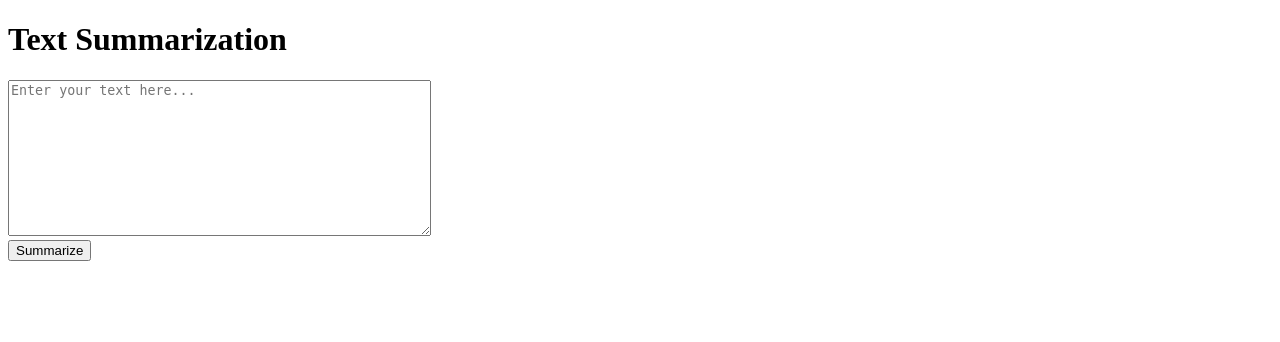
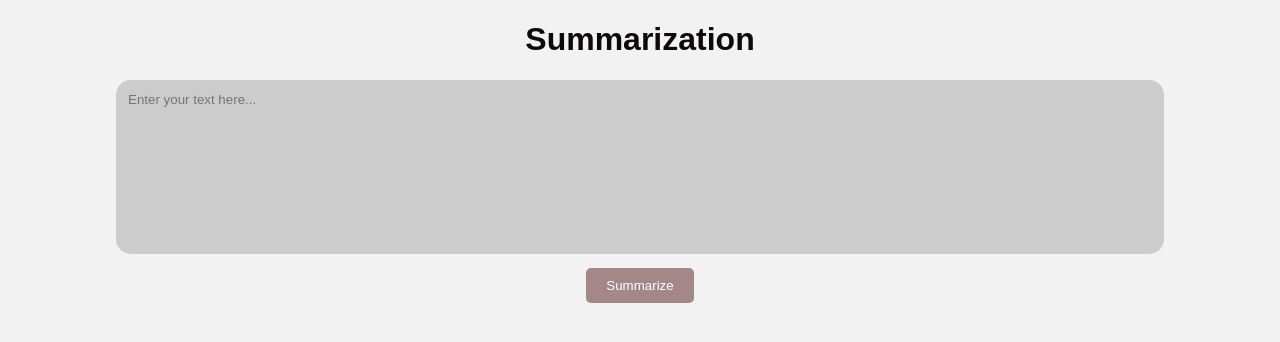
Before and after one commit to EmirKosekul/text_summarization_with_flask, a Flask app: page / in a window 1280 px wide. Shown: the top 342 px of the page. Run offline with Flask 3, Linux system fonts and the light colour scheme.

Commit message:
css changes

```diff
--- a/app.py
+++ b/app.py
@@ -11,8 +11,10 @@ def home():
     if request.method == 'POST':
         input_text = request.form['input_text']
         summary = summarizer(input_text, max_length=1000, min_length=30, do_sample=False)[0]['summary_text']
-        return render_template('index.html', input_text=input_text, summary=summary)
-    return render_template('index.html')
+        return render_template('summarize.html', input_text=input_text, summary=summary)
+    return render_template('summarize.html')
 
 if __name__ == '__main__':
     app.run(debug=True)
+
+# Space is a deep mystery that triggers humanity's endless curiosity and desire for exploration. The infinite void filled with stars, dazzling galaxies, and intriguing planets presents a landscape that challenges human imagination. Space exploration, aided by technological advancements, is offering increasingly more discoveries and insights. While clues to the existence of extraterrestrial life are being sought, space travel is expanding the boundaries of humanity. Black holes, interstellar dust clouds, and exoplanetary atmospheres found within the depths of space are among the topics that excite and intrigue scientists. Space provides an infinite realm for both science and human imagination to explore the limitless potential.
--- /dev/null
+++ b/static/style.css
@@ -0,0 +1,54 @@
+body {
+    font-family: Arial, sans-serif;
+    margin: 0;
+    padding: 0;
+    background-color: #f2f2f2;
+}
+
+h1 {
+    text-align: center;
+    color: #0c0a0a;
+}
+
+form {
+    text-align: center;
+    margin-top: 20px;
+}
+
+textarea {
+    width: 80%;
+    padding: 10px;
+    margin-bottom: 10px;
+    border: 2px solid #ccc;
+    border-radius: 15px;
+    resize: none;
+    font-family: Arial, sans-serif;
+    background-color: #ccc;
+}
+
+input[type="submit"] {
+    padding: 10px 20px;
+    background-color: #a48888;
+    color: white;
+    border: black;
+    border-radius: 5px;
+    cursor: pointer;
+}
+
+input[type="submit"]:hover {
+    background-color: #45a049;
+}
+
+h2 {
+    color: #333;
+}
+
+p {
+    line-height: 1.6;
+    padding: 10px;
+    background-color: #ccc;
+    border: 1px solid #ccc;
+    border-radius: 5px;
+    margin-top: 10px;
+    margin-bottom: 20px;
+}
--- a/templates/index.html
+++ b/templates/summarize.html
@@ -5,10 +5,11 @@
     <meta charset="UTF-8">
     <meta name="viewport" content="width=device-width, initial-scale=1.0">
     <title>Text Summarization</title>
+    <link rel="stylesheet" href="/static/style.css">
 </head>
 
 <body>
-    <h1>Text Summarization</h1>
+    <h1>Summarization</h1>
 
     <form method="post">
         <textarea name="input_text" rows="10" cols="50" placeholder="Enter your text here..."></textarea><br>
```
